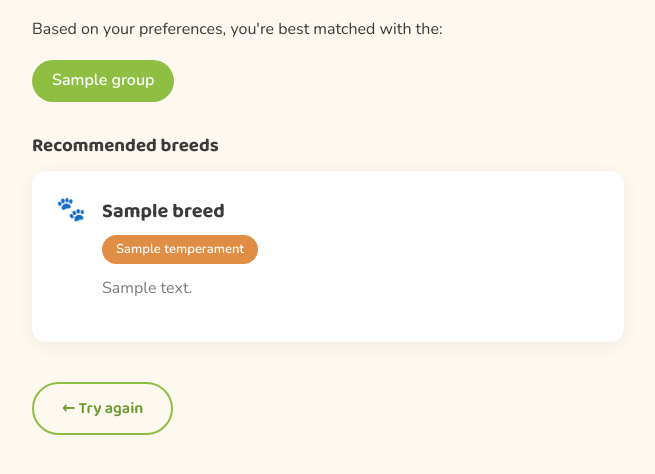
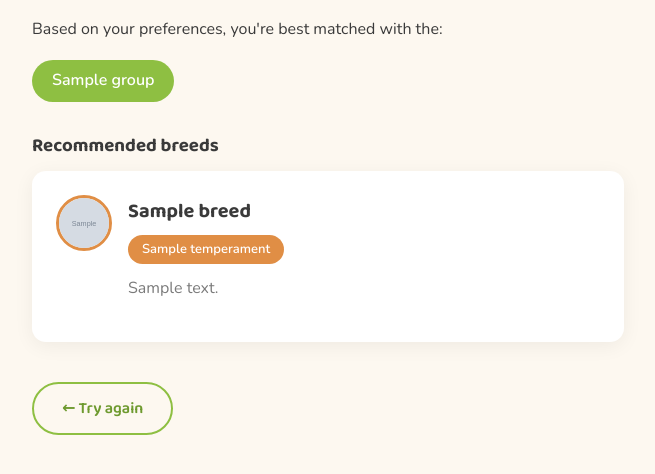
Before and after one commit to Naren727/Naikutty, a Django app: template Main_Api/templates/Myforms/Result.html in a window 1280 px wide. Shown: the part 136-610 px from the top of the page, without its empty margins (312-967 px from the left). Run offline with Django 4.2, Linux system fonts and the light colour scheme; the template is opened without the code that fills it: most values are stand-ins (such as "Sample title", 1, 10 or a date in 2020); grey boxes marked "Sample" are stand-in pictures; parts of the project's set-up code (start-up, migrations or seed data) failed here and were passed over.

Commit message:
style: show a real breed photo (or paw fallback) on the results page
Co-Authored-By: Claude Sonnet 5 <noreply@anthropic.com>

```diff
--- a/Main_Api/static/Main_Api/css/base.css
+++ b/Main_Api/static/Main_Api/css/base.css
@@ -182,7 +182,24 @@ a { color: var(--color-primary-dark); text-decoration: none; }
 .result-page .group-callout { margin: 12px 0 28px; }
 .result-page .group-callout .tag { font-size: 16px; padding: 8px 20px; }
 .breed-card { display: flex; gap: 16px; margin-bottom: 16px; }
-.breed-card .paw { font-size: 24px; line-height: 1.2; }
+.breed-card .photo-frame {
+  width: 56px;
+  height: 56px;
+  border-radius: 50%;
+  overflow: hidden;
+  flex-shrink: 0;
+  display: flex;
+  align-items: center;
+  justify-content: center;
+  background: var(--color-bg);
+  border: 3px solid var(--color-accent);
+  font-size: 24px;
+}
+.breed-card .photo-frame img {
+  width: 100%;
+  height: 100%;
+  object-fit: cover;
+}
 .breed-card h2 { font-size: 20px; margin-bottom: 6px; }
 .breed-card p.description { color: var(--color-text-muted); margin-top: 10px; }
 .result-page .try-again { margin-top: 24px; }
--- a/Main_Api/templates/Myforms/Result.html
+++ b/Main_Api/templates/Myforms/Result.html
@@ -18,7 +18,9 @@
       <h3>Recommended breeds</h3>
       {% for breed in breeds %}
       <div class="card breed-card">
-        <div class="paw">&#128062;</div>
+        <div class="photo-frame">
+          {% if breed.photo_url %}<img src="{{ breed.photo_url }}" alt="{{ breed.Breed }}">{% else %}&#128062;{% endif %}
+        </div>
         <div>
           <h2>{{ breed.Breed }}</h2>
           <div>
```
